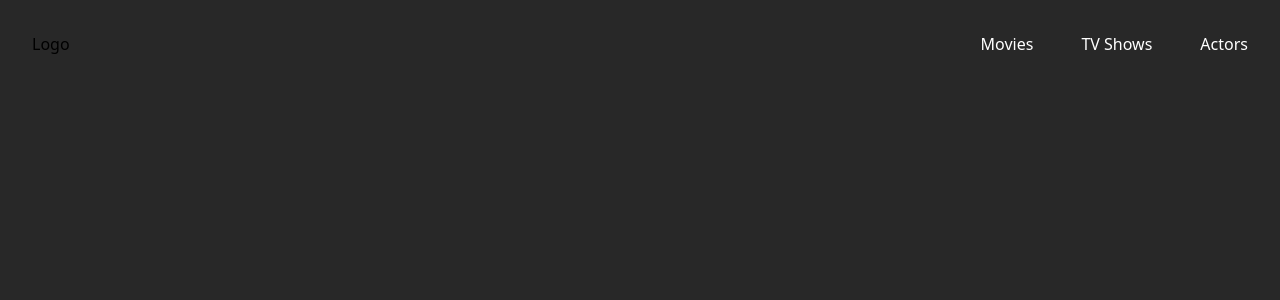
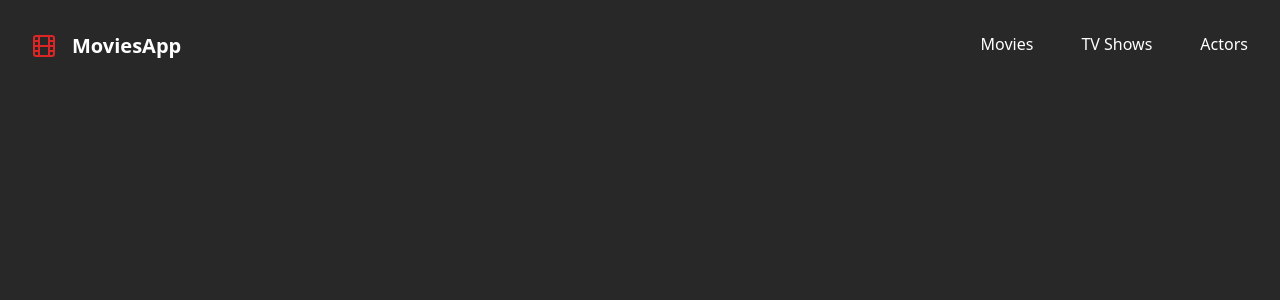
Before and after one commit to bartek9105/react-movies-app, a React (Create React App) app: page / in a window 1280 px wide. Shown: the top 300 px of the page. Built offline with nearby package versions, Linux system fonts and the light colour scheme.

Commit message:
Create Logo component

```diff
--- /dev/null
+++ b/src/components/Logo.js
@@ -0,0 +1,10 @@
+import { Film } from 'react-feather';
+
+export const Logo = () => {
+  return (
+    <div className="flex items-center text-white">
+      <Film className="text-red-600 mr-4" />
+      <span className="text-xl font-bold">MoviesApp</span>
+    </div>
+  )
+}
--- a/src/components/Navbar.js
+++ b/src/components/Navbar.js
@@ -1,7 +1,9 @@
+import { Logo } from '../components/Logo'
+
 export const Navbar = () => {
   return (
     <nav className="flex justify-between p-8 max-w-screen-2xl m-auto">
-      <span>Logo</span>
+      <Logo />
       <ul class="flex">
         <li className="mr-12 cursor-pointer text-white hover:text-red-600 transition delay-100 ease-in-out">Movies</li>
         <li className="mr-12 cursor-pointer text-white hover:text-red-600 transition delay-100 ease-in-out">TV Shows</li>
```
